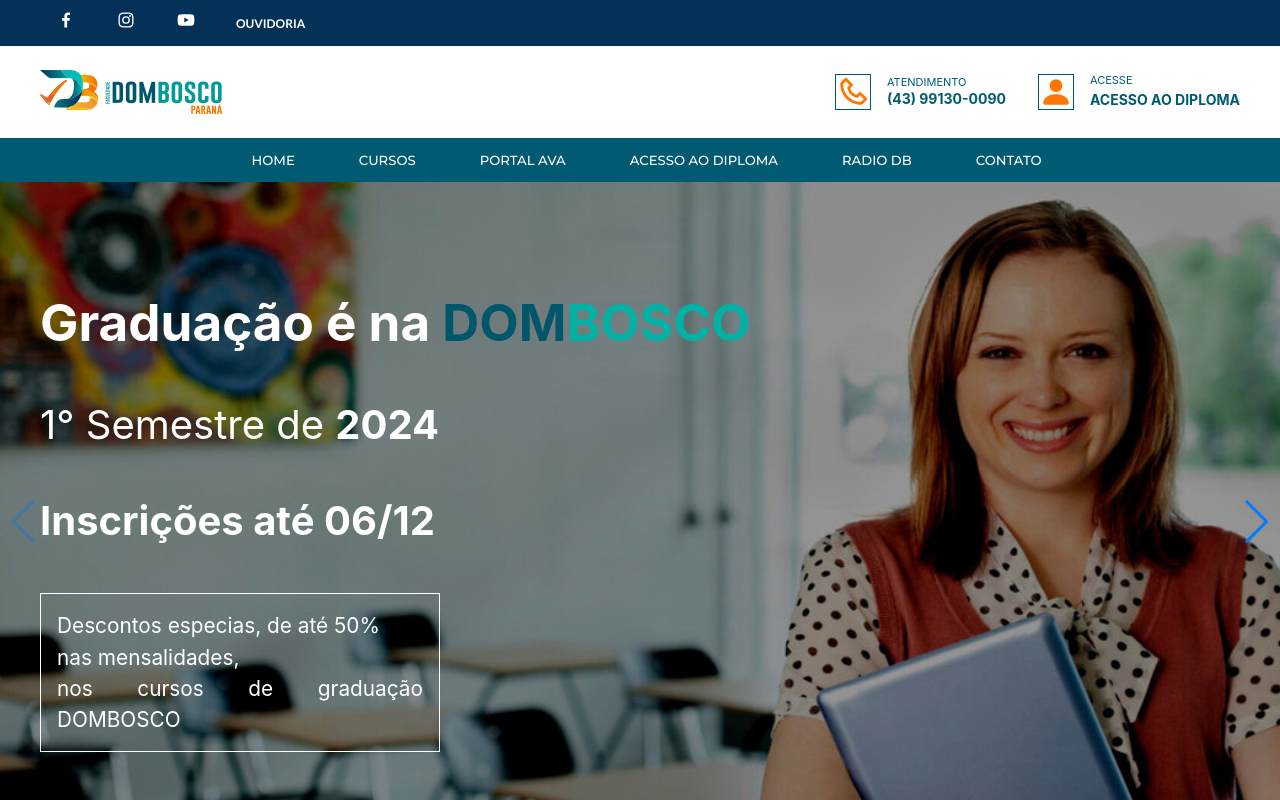
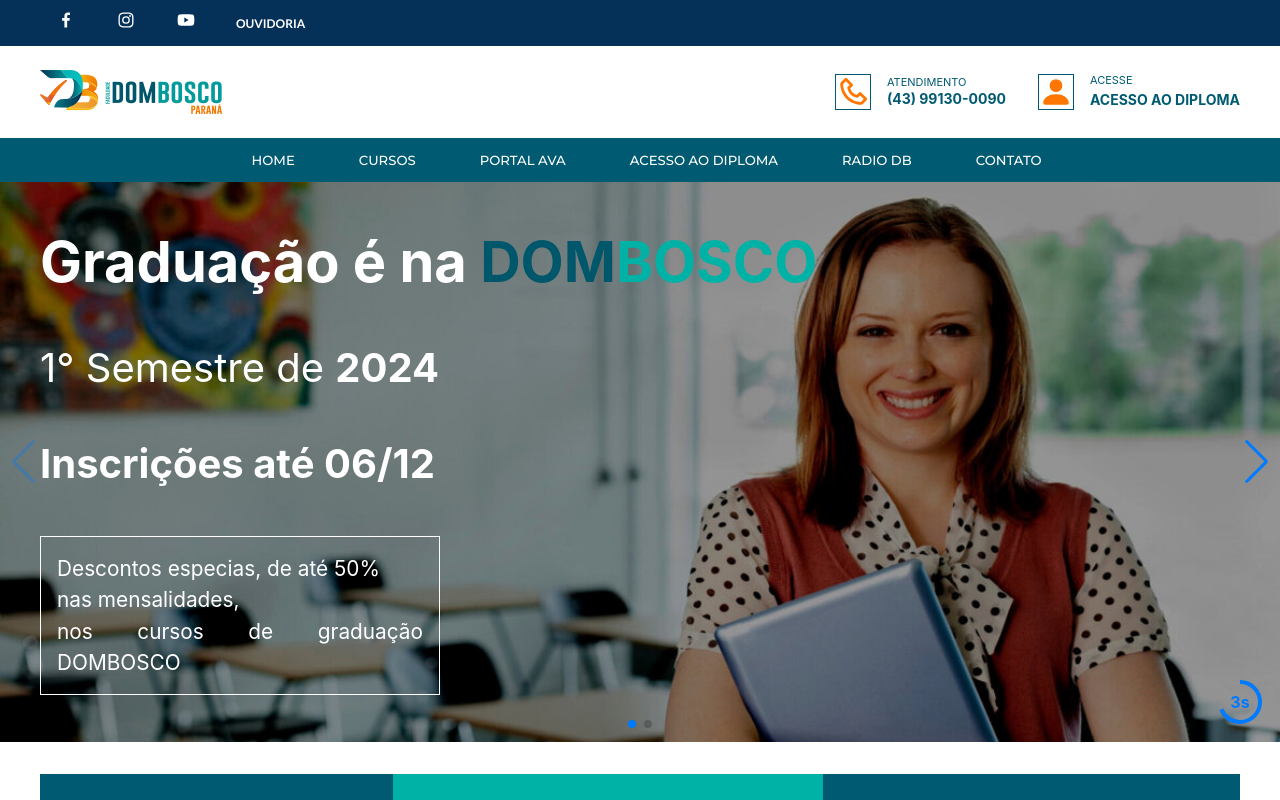
Before and after one commit to leandro144/SistemaFaculdadeDomBosco, a Next.js app: page / in a window 1280 px wide. Shown: the top 800 px of the page. Built offline with nearby package versions, Linux system fonts and the light colour scheme.

Commit message:
finalizando

```diff
--- a/src/components/Main.jsx
+++ b/src/components/Main.jsx
@@ -36,16 +36,16 @@
         <SwiperSlide>
           <Box
           w='100%'
-          h="85vh"
+          h={{base: "55vh", sm: "70vh"}}
           bgImage="url('./assets/main.jpg')"
           bgSize="cover"
           >
             <Flex w='100%' h='100%' alignItems='center' textAlign={'left'}>
               <Flex w='100%' maxW='1200px' margin='0 auto' color='#fff' flexDir='column' gap={12}>
-                <Heading fontSize={'3.2rem'}>Graduação é na <Text as={'span'} color={'#00566a'}>DOM</Text><Text as={'span'} color='#00b2a6'>BOSCO</Text></Heading>
-                <Heading fontSize={'2.5rem'} fontWeight={'regular'}>1° Semestre de <Text as={'span'} fontWeight={'bold'}>2024</Text></Heading>
-                <Heading fontSize={'2.5rem'}>Inscrições até 06/12</Heading>
-                <Box border={'1px solid #fff'} p={4} maxW='400px'>
+                <Heading fontSize={{base: '2.5rem', md: '3.5rem'}}>Graduação é na <Text as={'span'} color={'#00566a'}>DOM</Text><Text as={'span'} color='#00b2a6'>BOSCO</Text></Heading>
+                <Heading fontSize={{base: '1.5rem', md: '2.5rem'}} fontWeight={'regular'}>1° Semestre de <Text as={'span'} fontWeight={'bold'}>2024</Text></Heading>
+                <Heading fontSize={{base: '1.5rem', md: '2.5rem'}}>Inscrições até 06/12</Heading>
+                <Box border={'1px solid #fff'} p={4} maxW={{base: '350px', sm: '400px'}}>
                   <Text fontSize='1.3rem' textAlign='justify'>Descontos especias, de até 50%<br></br> nas mensalidades,<br></br> nos cursos de graduação DOMBOSCO</Text>
                 </Box>
 
@@ -56,8 +56,8 @@
         <SwiperSlide>
         <Box
           w='100%'
-          h='85vh'
-          bgImage="url('./assets/main2.jpeg')"
+          h={{base: "55vh", sm: "70vh"}}
+          bgImage="url('./assets/main3.jpg')"
           bgSize="cover"
           bgPosition='center'
           >
```
Also changed, not shown: public/assets/main3.jpg (added).
